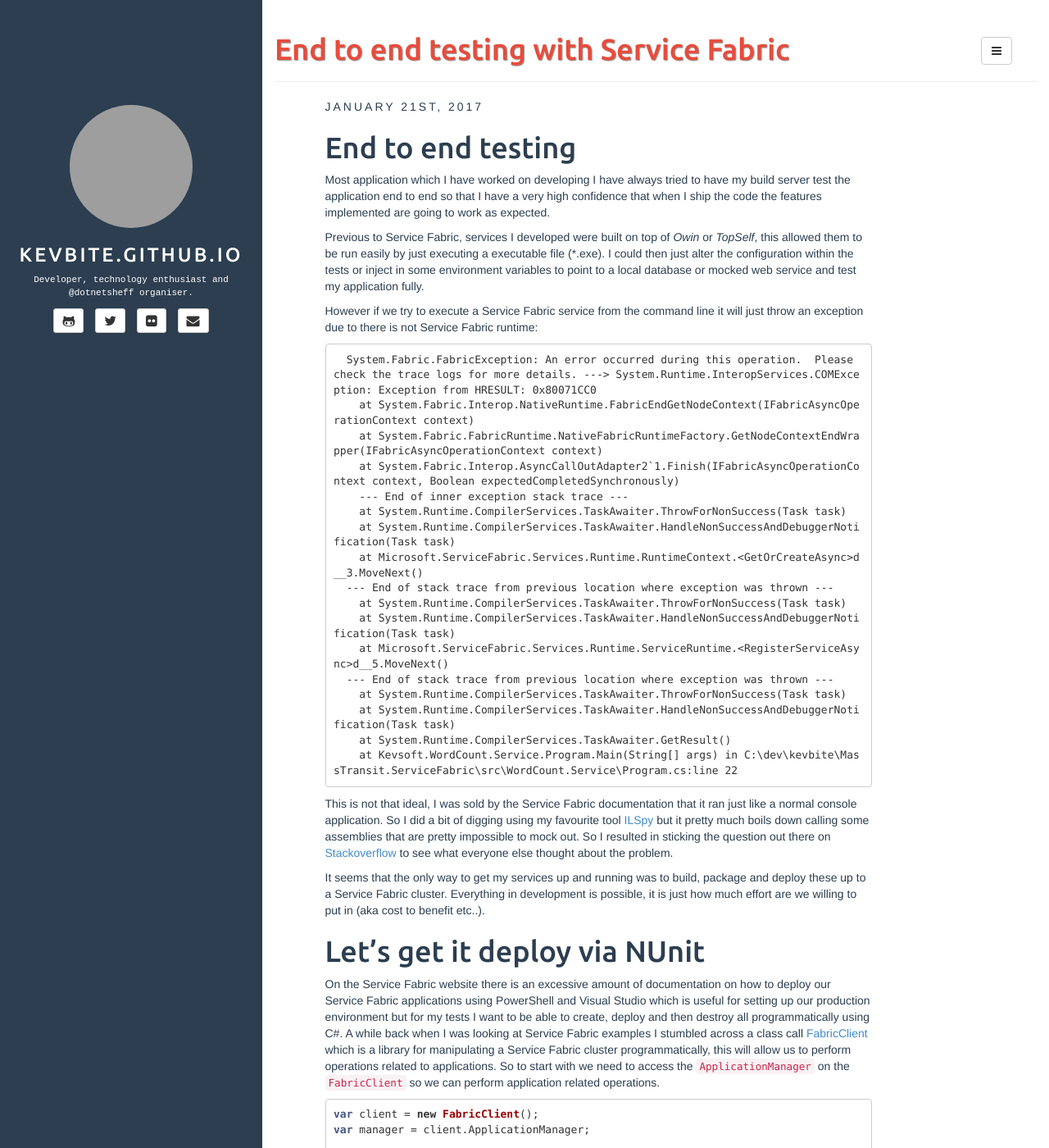
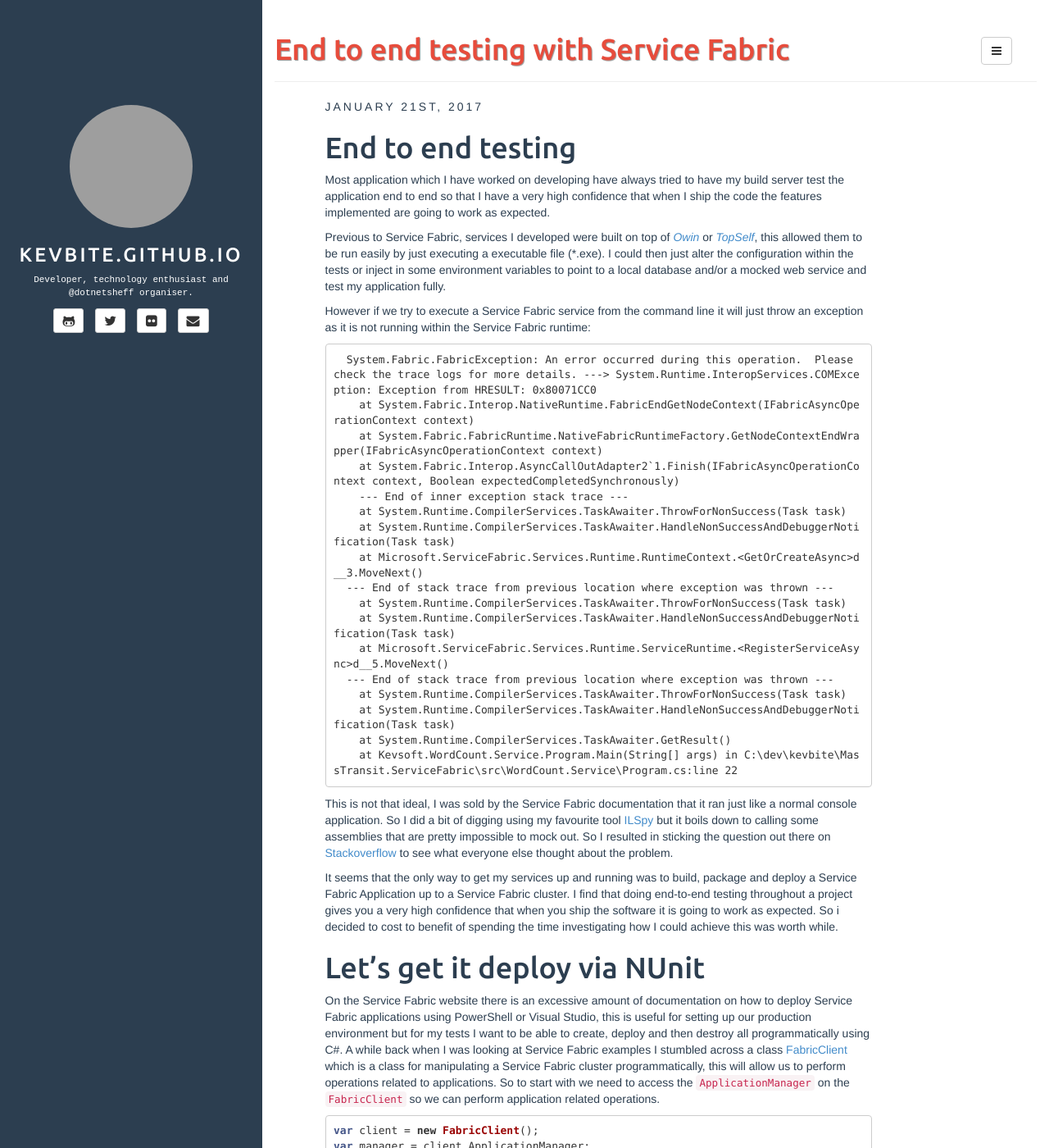
Before and after one commit to kevbite/kevbite.github.io, a Jekyll site: the page built from _posts/2017-01-21-end-to-end-testing-with-service-fabric.md, in a window 1280 px wide and 1400 px high. Shown: the whole window at 82% size. Built offline with Jekyll 4.4.1, drawn with Linux system fonts in a browser that asks for light colours; Markdown is read by kramdown in place of the engine named in the settings; comment, search, counter and statistics services are not loaded; some of the changed text lies outside the part shown; grey boxes are pictures that could not be loaded.

Commit message:
Few updates to the service fabric end to end testing.

````diff
--- a/_posts/2017-01-21-end-to-end-testing-with-service-fabric.md
+++ b/_posts/2017-01-21-end-to-end-testing-with-service-fabric.md
@@ -9,11 +9,11 @@
 
 # End to end testing
 
-Most application which I have worked on developing I have always tried to have my build server test the application end to end so that I have a very high confidence that when I ship the code the features implemented are going to work as expected.
+Most application which I have worked on developing have always tried to have my build server test the application end to end so that I have a very high confidence that when I ship the code the features implemented are going to work as expected.
 
-Previous to Service Fabric, services I developed were built on top of _Owin_ or _TopSelf_, this allowed them to be run easily by just executing a executable file (*.exe). I could then just alter the configuration within the tests or inject in some environment variables to point to a local database or mocked web service and test my application fully.
+Previous to Service Fabric, services I developed were built on top of _[Owin](http://owin.org/)_ or _[TopSelf](http://topshelf-project.com/)_, this allowed them to be run easily by just executing a executable file (*.exe). I could then just alter the configuration within the tests or inject in some environment variables to point to a local database and/or a mocked web service and test my application fully.
 
-However if we try to execute a Service Fabric service from the command line it will just throw an exception due to there is not Service Fabric runtime:
+However if we try to execute a Service Fabric service from the command line it will just throw an exception as it is not running within the Service Fabric runtime:
 
 ```text
   System.Fabric.FabricException: An error occurred during this operation.  Please check the trace logs for more details. ---> System.Runtime.InteropServices.COMException: Exception from HRESULT: 0x80071CC0
@@ -35,13 +35,13 @@
     at Kevsoft.WordCount.Service.Program.Main(String[] args) in C:\dev\kevbite\MassTransit.ServiceFabric\src\WordCount.Service\Program.cs:line 22
 ```
 
-This is not that ideal, I was sold by the Service Fabric documentation that it ran just like a normal console application. So I did a bit of digging using my favourite tool [ILSpy](http://ilspy.net/) but it pretty much boils down calling some assemblies that are pretty impossible to mock out. So I resulted in sticking the question out there on [Stackoverflow](http://stackoverflow.com/questions/41495153/how-do-i-run-a-service-fabric-exe-locally) to see what everyone else thought about the problem.
+This is not that ideal, I was sold by the Service Fabric documentation that it ran just like a normal console application. So I did a bit of digging using my favourite tool [ILSpy](http://ilspy.net/) but it boils down to calling some assemblies that are pretty impossible to mock out. So I resulted in sticking the question out there on [Stackoverflow](http://stackoverflow.com/questions/41495153/how-do-i-run-a-service-fabric-exe-locally) to see what everyone else thought about the problem.
 
-It seems that the only way to get my services up and running was to build, package and deploy these up to a Service Fabric cluster. Everything in development is possible, it is just how much effort are we willing to put in (aka cost to benefit etc..).
+It seems that the only way to get my services up and running was to build, package and deploy a Service Fabric Application up to a Service Fabric cluster. I find that doing end-to-end testing throughout a project gives you a very high confidence that when you ship the software it is going to work as expected. So i decided to cost to benefit of spending the time investigating how I could achieve this was worth while.
 
 # Let's get it deploy via NUnit
 
-On the Service Fabric website there is an excessive amount of documentation on how to deploy our Service Fabric applications using PowerShell and Visual Studio which is useful for setting up our production environment but for my tests I want to be able to create, deploy and then destroy all programmatically using C#. A while back when I was looking at Service Fabric examples I stumbled across a class call [FabricClient](https://docs.microsoft.com/en-us/dotnet/api/system.fabric.fabricclient) which is a library for manipulating a Service Fabric cluster programmatically, this will allow us to perform operations related to applications.
+On the Service Fabric website there is an excessive amount of documentation on how to deploy Service Fabric applications using PowerShell or Visual Studio, this is useful for setting up our production environment but for my tests I want to be able to create, deploy and then destroy all programmatically using C#. A while back when I was looking at Service Fabric examples I stumbled across a class [FabricClient](https://docs.microsoft.com/en-us/dotnet/api/system.fabric.fabricclient) which is a class for manipulating a Service Fabric cluster programmatically, this will allow us to perform operations related to applications.
 So to start with we need to access the `ApplicationManager` on the `FabricClient` so we can perform application related operations.
 
 ```csharp
@@ -61,33 +61,28 @@
 
 ## Packaging the application
 
-Building a Service Fabric application (*.sfproj projects) does not build a deployable package. To create a deployable package we will have to write something execute a `msbuild.exe` script with a package argument.
+Building a Service Fabric application (*.sfproj projects) does not build a deployable package. To create a deployable package we will have to execute `msbuild.exe` with a package argument.
 
 The path to the `msbuild.exe` is located within the MS Build Tools, this location can be differ between the version of Visual Studio installed so it's best to lookup the location via the registry. Within the registry this can be found with the key of `HKEY_LOCAL_MACHINE\SOFTWARE\Microsoft\MSBuild\ToolsVersions\4.0` and a value of `MSBuildToolsPath`.
 
 We can check this by dropping in to the command line and executing `REG.exe`.
 
 ```batch
-
 C:\>REG QUERY HKEY_LOCAL_MACHINE\SOFTWARE\Microsoft\MSBuild\ToolsVersions\4.0 /v MSBuildToolsPath
 
 HKEY_LOCAL_MACHINE\SOFTWARE\Microsoft\MSBuild\ToolsVersions\4.0
     MSBuildToolsPath    REG_SZ    C:\Windows\Microsoft.NET\Framework64\v4.0.30319\
-
 ```
 
-We will need to execute `msbuild.exe` with the following command arguments, this will then build us a package in the `\pkg\Debug` directory.
+We will need to execute `msbuild.exe` with the following command arguments, this will then build a package in the `\pkg\Debug` directory.
 
 ```batch
-
 msbuild.exe c:\dev\SfApplication\SfApplication.sfproj /t:Package /p:Configuration=DEBUG,Platform=x64
-
 ```
 
-We can now just wrap this in some C# code to do the same thing.
+We can now wrap this in some C# code to do the same thing.
 
 ```csharp
-
   public class MsBuildPacker
   {
       public void Pack(string projPath)
@@ -118,7 +113,6 @@
 This is a pretty simple step, all the applications that Service Fabric can provision have to be stored within the Service Fabric image store. Within the default Service Fabric development cluster this is located in `C:\SfDevCluster\Data\ImageStoreShare`. Using the `FabricClient` we can call the `CopyApplicationPackage` method passing in the `imageStoreConnectionString`, `applicationPackagePath` and `applicationPackagePathInImageStore`.
 
 ```csharp
-
 var client = new FabricClient();
 
 client.ApplicationManager.CopyApplicationPackage(@"file:C:\SfDevCluster\Data\ImageStoreShare",
@@ -131,7 +125,6 @@
 This is another easy step, we have to pass in the `applicationPackagePathInImageStore` value that we used in the `CopyApplicationPackage` method call and pass it in to `ProvisionApplicationAsync` method. This will then registers our Service Fabric application type with the cluster.
 
 ```csharp
-
 await client.ApplicationManager.ProvisionApplicationAsync("SfApplication")
                 .ConfigureAwait(false);
 
@@ -142,7 +135,6 @@
 The last step before we start writing our functional tests is to create an instance of our application. One of the benefits of using Service Fabric is we can spin up multiple applications with different names. This allows us to isolate an instance per a given set of tests and within each instance of the application we can vary how the application runs by passing in application parameters. To create an instance we will need an `ApplicationDescription` and we'll pass this in to the `CreateApplicationAsync` on the `FabricClient`.
 
 ```csharp
-
 var applicationDescription = new ApplicationDescription(new Uri($"fabric:/{Guid.NewGuid()}"),
                     "SfApplication",
                     "1.0.0",
@@ -154,7 +146,6 @@
 
 await client.ApplicationManager.CreateApplicationAsync(applicationDescription)
                                     .ConfigureAwait(false);
-
 ```
 
 After executing the `CreateApplicationAsync` method Service Fabric will start deploying our application!
@@ -283,7 +274,6 @@
 Depending on how we run the tests we might need to change this around but the following implementation works well with `nunit3-console.exe` and _resharper_.
 
 ```csharp
-
 public class PathFinder
 {
     public ProjectPaths Find(string projectName)
@@ -303,12 +293,11 @@
         };
     }
 }
-
 ```
 
 # Let's write a test!
 
-So now we have got all our code in place to allow us to talk to our application that is deployed within the cluster so we will write a simple health checker test that makes sure that our application and services are running ok.
+Now we have all the code in place to allow us to create our application with Service Fabric, so we will write a simple health checker test that makes sure that our application and services are running ok.
 
 ```csharp
 
````
